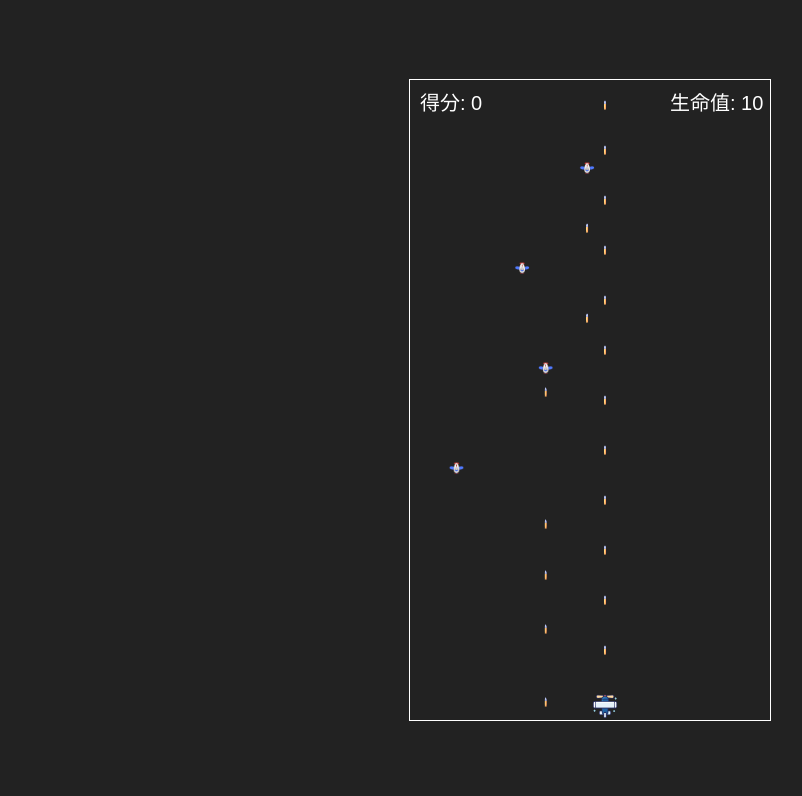
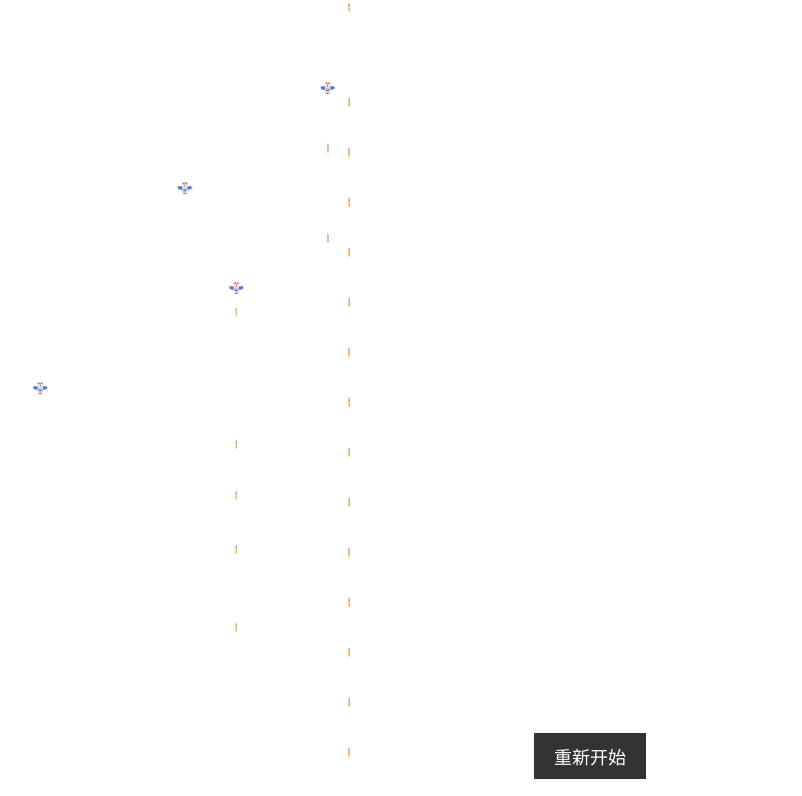
Before and after one commit to MuRyanice/m-airplane-game, a plain HTML site: page index.html in a window 1280 px wide. Shown: the top 796 px of the page, without its empty margins (50-852 px from the left). Drawn offline with Linux system fonts and the light colour scheme.

Commit message:
Update index.html
增加重新开始按钮

```diff
--- a/index.html
+++ b/index.html
@@ -7,26 +7,27 @@
     <title>打飞机游戏</title>
     <style>
         * { margin: 0; padding: 0; }
-      body {
-          background-color: #222;
-          display: flex;
-          justify-content: center;
-          align-items: center;
-          height: 100vh;
-          overflow: hidden;
+          button {
+          position: absolute;
+          bottom: 20px;
+          left: 50%;
+          transform: translateX(-50%);
+          padding: 10px 20px;
+          font-size: 18px;
+          color: #fff;
+          background-color: #333;
+          border: 1px solid #fff;
+          cursor: pointer;
         }
-      canvas {
-          max-width: 100%;
-          max-height: 100%;
-          border: 1px solid #fff;
-          object-fit: contain;
+        button:hover {
+          background-color: #555;
         }
     </style>
 </head>
 <body>
     <body style="touch-action: none;">
-    <canvas id="gameCanvas" width="360" height="640"></canvas>
-
+    <canvas id="gameCanvas" width="768" height="1072"></canvas>
+    <button id="restartButton">重新开始</button>
     <script>
         const canvas = document.getElementById('gameCanvas');
         const ctx = canvas.getContext('2d');
@@ -253,6 +254,18 @@ function handleTouchMove(event) {
     }
   }
 }
+        //监听重新开始按钮
+document.getElementById("restartButton").addEventListener("click", () => {
+  stopGame();
+  score = 0;
+  lives = 10;
+  player.x = canvas.width / 2;
+  player.y = canvas.height - 30;
+  bullets = [];
+  enemies = [];
+  startGame();
+});
+
 
 canvas.addEventListener("touchstart", handleTouchStart, false);
 canvas.addEventListener("touchmove", handleTouchMove, false);
```
